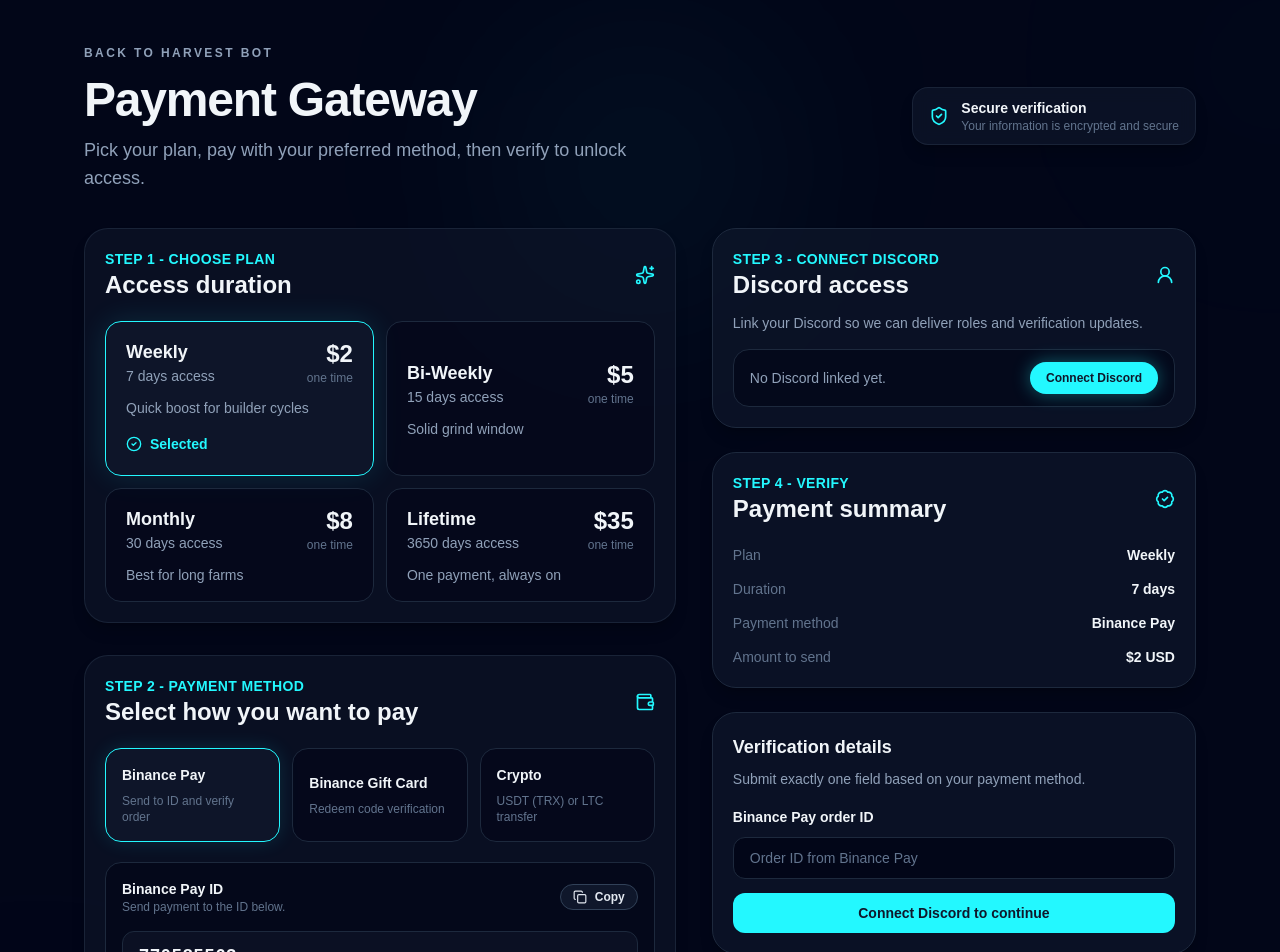
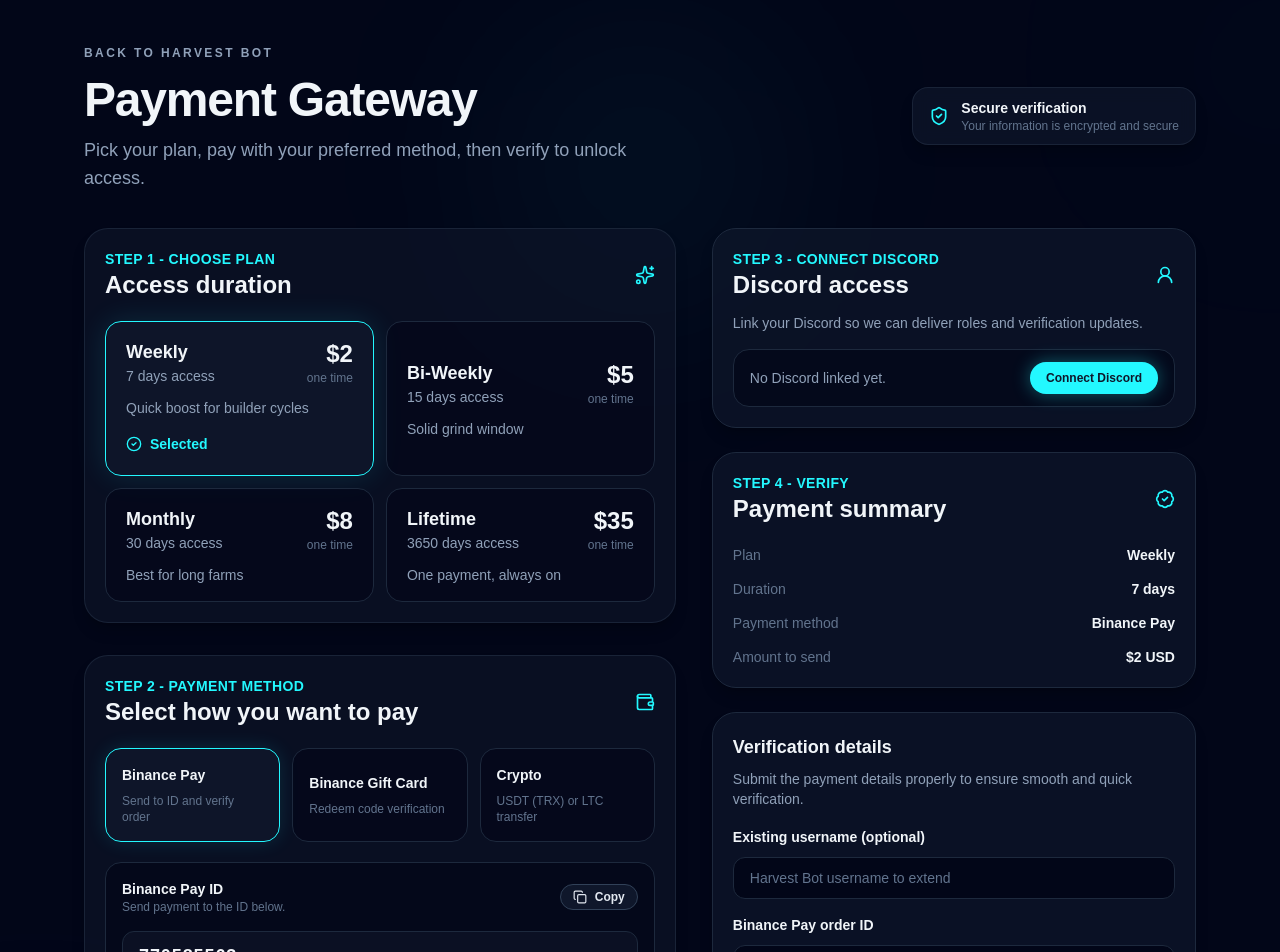
Before and after one commit to whitedevil-141/harvestbot-site, a Next.js app: page /verify in a window 1280 px wide. Shown: the top 952 px of the page. Built offline with nearby package versions, Linux system fonts and the light colour scheme.

Commit message:
feat: add existing username input and update verification logic for user extension

```diff
--- a/app/verify/VerifyClient.tsx
+++ b/app/verify/VerifyClient.tsx
@@ -30,6 +30,7 @@
   message?: string;
   key?: string;
   alreadyVerified?: boolean;
+  isExistingUser?: boolean;
 };
 
 const BINANCE_PAY_ID = "770585563";
@@ -188,6 +189,7 @@
   const [orderId, setOrderId] = useState("");
   const [redeemCode, setRedeemCode] = useState("");
   const [txId, setTxId] = useState("");
+  const [existingUsername, setExistingUsername] = useState("");
   const [copiedTarget, setCopiedTarget] = useState<string | null>(null);
   const [ltcQuote, setLtcQuote] = useState<string | null>(null);
   const [quoteStatus, setQuoteStatus] = useState<"idle" | "loading" | "error">("idle");
@@ -422,7 +424,13 @@
 
     setVerifyState({ status: "loading" });
 
+    const trimmedExistingUsername = existingUsername.trim();
+    const isExistingUser = Boolean(trimmedExistingUsername);
     let payload: Record<string, string> = { discord_id: storedDiscordId };
+
+    if (trimmedExistingUsername) {
+      payload.existing_username = trimmedExistingUsername;
+    }
 
     if (method === "binance_pay") {
       if (!orderId.trim()) {
@@ -494,17 +502,22 @@
 
         const webhookData = await webhookRes.json().catch(() => ({}));
         const roleStatus = webhookData?.status ? String(webhookData.status) : "";
-        const baseMessage =
-          data?.message ||
-          (alreadyVerified
+        const baseMessage = isExistingUser
+          ? "Extension applied. Your access has been extended."
+          : alreadyVerified
             ? "Transaction already verified. Your access is active."
-            : "Payment verified. Access is being delivered.");
+            : "Payment verified. Access is being delivered.";
 
         setVerifyState({
           status: "success",
-          message: roleStatus ? `${baseMessage} ${roleStatus}.` : baseMessage,
-          key: data?.key ? String(data.key) : undefined,
+          message: isExistingUser
+            ? baseMessage
+            : roleStatus
+              ? `${baseMessage} ${roleStatus}.`
+              : baseMessage,
+          key: isExistingUser ? undefined : data?.key ? String(data.key) : undefined,
           alreadyVerified,
+          isExistingUser,
         });
         return;
       }
@@ -959,10 +972,23 @@
               <div className="rounded-3xl border border-slate-800 bg-slate-900/70 px-5 py-5 shadow-lg shadow-black/20">
                 <h3 className="text-lg font-semibold">Verification details</h3>
                 <p className="mt-2 text-sm text-slate-400">
-                  Submit exactly one field based on your payment method.
+                  Submit the payment details properly to ensure smooth and quick verification.
                 </p>
 
                 <div className="mt-4 space-y-3.5">
+                  <div>
+                    <label className="text-sm font-semibold" htmlFor="existing-username">
+                      Existing username (optional)
+                    </label>
+                    <input
+                      id="existing-username"
+                      type="text"
+                      value={existingUsername}
+                      onChange={(event) => setExistingUsername(event.target.value)}
+                      placeholder="Harvest Bot username to extend"
+                      className="mt-2 w-full rounded-xl border border-slate-800 bg-slate-950 px-4 py-2.5 text-sm text-slate-100 outline-none placeholder:text-slate-500 focus:border-[#23f8ff] focus:ring-1 focus:ring-[#23f8ff]/40"
+                    />
+                  </div>
                   {method === "binance_pay" && (
                     <div>
                       <label className="text-sm font-semibold" htmlFor="order-id">
@@ -1038,7 +1064,9 @@
                     </div>
                   )}
 
-                  {verifyState.status === "success" && verifyState.key && (
+                  {verifyState.status === "success" &&
+                    !verifyState.isExistingUser &&
+                    verifyState.key && (
                     <div className="rounded-xl border border-slate-800 bg-slate-950/70 px-4 py-2.5">
                       <p className="text-xs font-semibold uppercase tracking-wide text-slate-500">
                         License key
@@ -1054,6 +1082,40 @@
                       </button>
                     </div>
                   )}
+
+                  {verifyState.status === "success" && !verifyState.isExistingUser && (
+                    <div className="rounded-xl border border-slate-800 bg-slate-950/70 px-4 py-3 text-sm text-slate-300">
+                      <p className="text-xs font-semibold uppercase tracking-wide text-slate-500">
+                        Setup guide
+                      </p>
+                      <ol className="mt-2 list-decimal pl-5 space-y-1.5 text-sm text-slate-300">
+                        <li>
+                          Download the bot from the home page or{" "}
+                          <a
+                            href="https://harvestbot.app/download/setup.exe"
+                            className="text-[#23f8ff] hover:underline"
+                            target="_blank"
+                            rel="noreferrer"
+                          >
+                            https://harvestbot.app/download/setup.exe
+                          </a>
+                          .
+                        </li>
+                        <li>
+                          Follow the setup tutorial in Discord:{" "}
+                          <a
+                            href="https://discord.com/channels/1436624981038727281/1475260520386007070"
+                            className="text-[#23f8ff] hover:underline"
+                            target="_blank"
+                            rel="noreferrer"
+                          >
+                            setup-tutorial channel
+                          </a>
+                          .
+                        </li>
+                      </ol>
+                    </div>
+                  )}
                 </div>
               </div>
 
```
